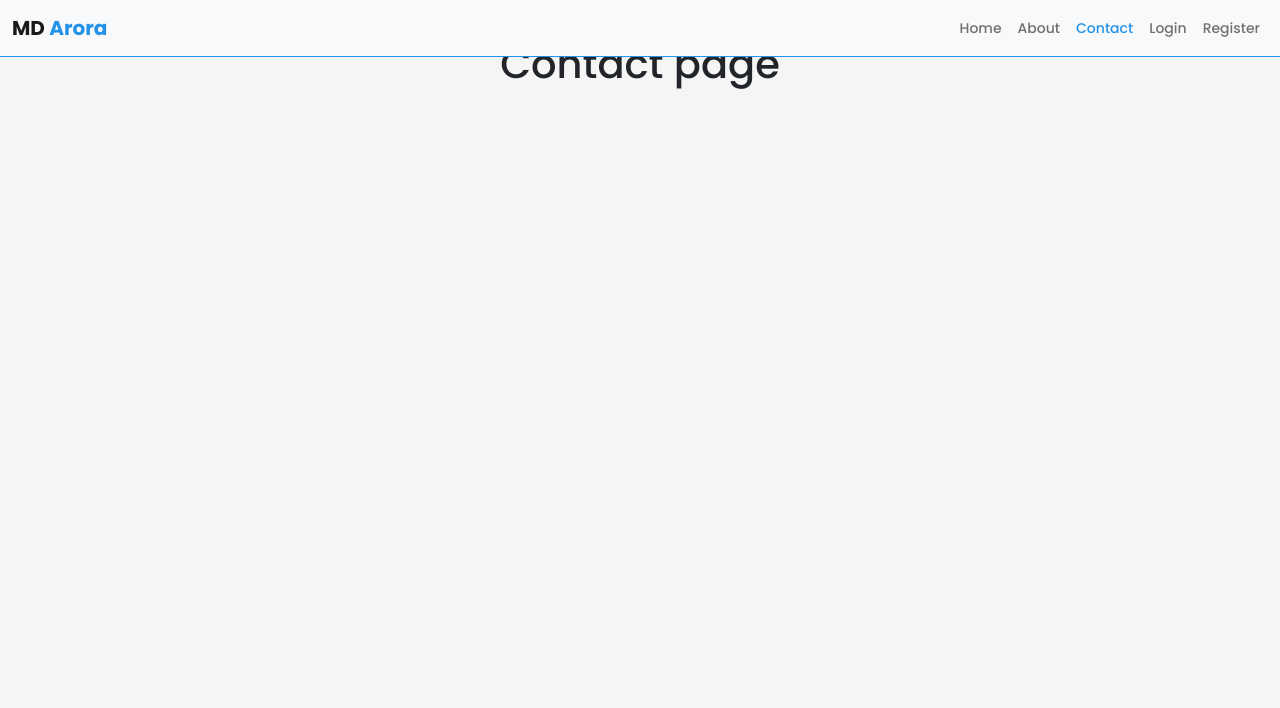
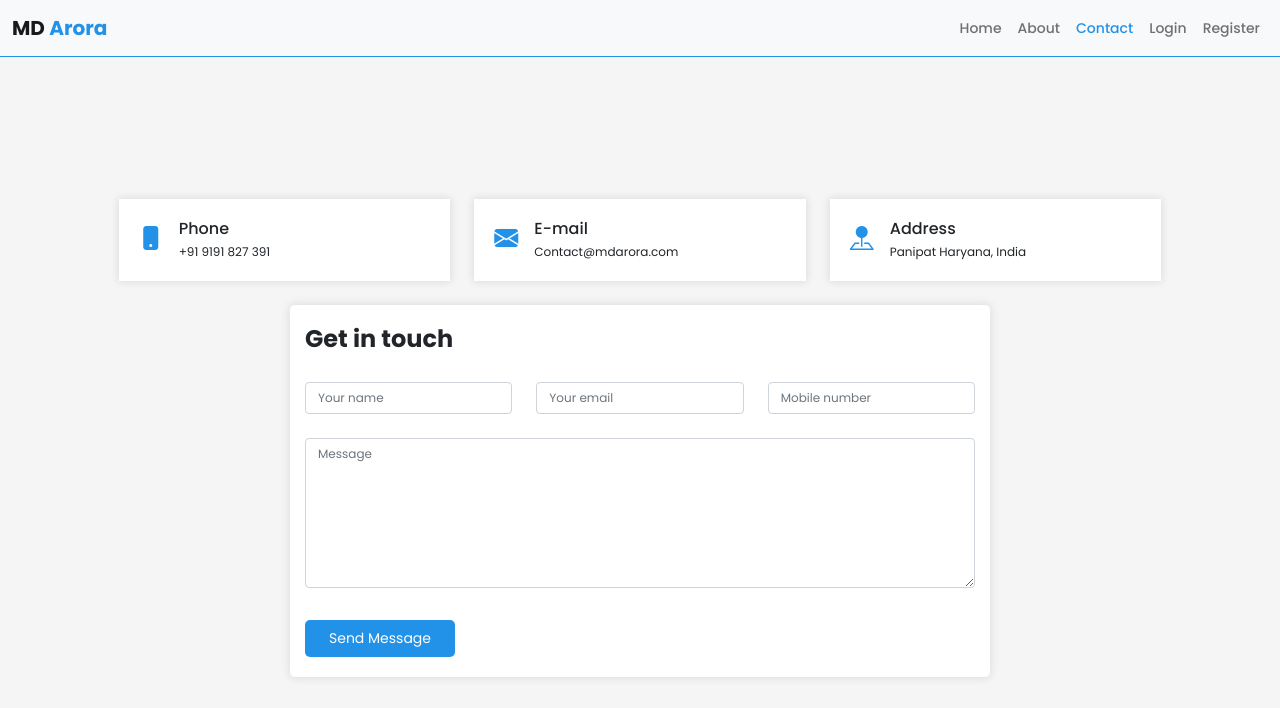
Before and after one commit to mdarora/mern-app, a React (Create React App) app in the folder client/: page /contact in a window 1280 px wide. Shown: the top 708 px of the page. Built offline with nearby package versions, Linux system fonts and the light colour scheme.

Commit message:
Contact page UI completed

```diff
--- a/client/src/App.css
+++ b/client/src/App.css
@@ -31,8 +31,8 @@ section {
 }
 
 /* ************************************* */
-.reg-box, .login-box{
-  width: 600px;
+.reg-box, .login-box, .contact-form-box{
+  width: 700px;
   max-width: 99%;
   margin: 0px auto;
   padding: 20px 15px;
@@ -43,7 +43,7 @@ section {
 .login-box{
   padding: 60px 25px;
 }
-.reg-box h4, .login-box h4{
+.reg-box h4, .login-box h4, .contact-form-box h4{
   font-weight: bold;
   margin-bottom: 28px;
 }
@@ -96,7 +96,41 @@ section {
   font-size: 12px;
 }
 
+/* *************************************************** */
 
+.contact-info-box{
+  padding: 20px;
+  display: flex;
+  align-items: center;
+  justify-content: start;
+  background-color: #fff;
+  box-shadow: 0px 0px 8px 1px rgba(0, 0, 0, 0.1);
+}
+.contact-info-box figure{
+  margin-right: 16px;
+  margin-bottom: 0;
+  text-align: center;
+}
+.contact-info-box figure i{
+  color: var(--theme-color);
+  font-size: 24px;
+  line-height: 100%;
+}
+
+.contact-info-box h6{
+  margin-bottom: 5px;
+  font-size: 16px;
+}
+.contact-info-box p {
+  font-size: 12px;
+  margin-bottom: 0;
+}
+.contact-form-box input, .contact-form-box textarea{
+  font-size: 12px;
+}
+.contact-form-box textarea{
+  height: 150px;
+}
 
 
 
@@ -115,4 +149,10 @@ section {
   .login-box{
     padding: 30px 15px;
   }
+  .contact-form-box h4{
+    margin-bottom: 16px;
+  }
+  .contact-form-box .inputs{
+    margin-top: 20px;
+  }
 }
--- a/client/src/components/Contact.js
+++ b/client/src/components/Contact.js
@@ -1,11 +1,56 @@
-import React from 'react'
+import React from 'react';
+import ContactInfoBox from "./ContactInfoBox";
 
 const Contact = () => {
     return (
-        <div className="text-center">
-            <p>Welcome</p>
-            <h1>Contact page</h1>
+    <>
+    <section className="contact">
+        <div className="container-fluid">
+            <div className="row">
+                <div className="col-lg-10 col-md-12 offset-lg-1 offset-md-0">
+                    <div className="row">
+                        <div className="col-md-4 col-sm-8 mx-auto mt-3">
+                            <ContactInfoBox icon="bi bi-phone-fill" heading="Phone" text="+91 9191 827 391" />
+                        </div>
+                        <div className="col-md-4 col-sm-8 mx-auto mt-3">
+                            <ContactInfoBox icon="bi bi-envelope-fill" heading="E-mail" text="Contact@mdarora.com" />
+                        </div>
+                        <div className="col-md-4 col-sm-8 mx-auto mt-3">
+                            <ContactInfoBox icon="bi bi-pin-map-fill" heading="Address" text="Panipat Haryana, India" />
+                        </div>
+                    </div>
+                </div>
+            </div>
+
+            <div className="container mt-4">
+                <div className="contact-form-box">
+                    <h4>Get in touch</h4>
+                    <form className="contact-form">
+                        <div className="row">
+                            <div className="col-sm-4 inputs">
+                                <input type="text" placeholder="Your name" className="form-control" />
+                            </div>
+                            <div className="col-sm-4 inputs">
+                                <input type="email" placeholder="Your email" className="form-control" />
+                            </div>
+                            <div className="col-sm-4 inputs">
+                                <input type="number" placeholder="Mobile number" className="form-control" />
+                            </div>
+                            <div className="col-12 mt-4">
+                                <textarea className="form-control" name="message" id="message" placeholder="Message"></textarea>
+                            </div>
+                        </div>
+                        <div className="form-btn">
+                            <button type="submit">Send Message</button>
+                        </div>
+                    </form>
+                </div>
+            </div>
         </div>
+
+    </section>
+
+    </>
     )
 }
 
--- /dev/null
+++ b/client/src/components/ContactInfoBox.js
@@ -0,0 +1,19 @@
+import React from 'react'
+
+const ContactInfoBox = (props) => {
+    return (
+    <>
+        <div className="contact-info-box">
+            <figure>
+                <i className={props.icon}></i>
+            </figure>
+            <div className="contact-info-text">
+                <h6>{props.heading}</h6>
+                <p>{props.text}</p>
+            </div>
+        </div>
+    </>
+    )
+}
+
+export default ContactInfoBox
```
